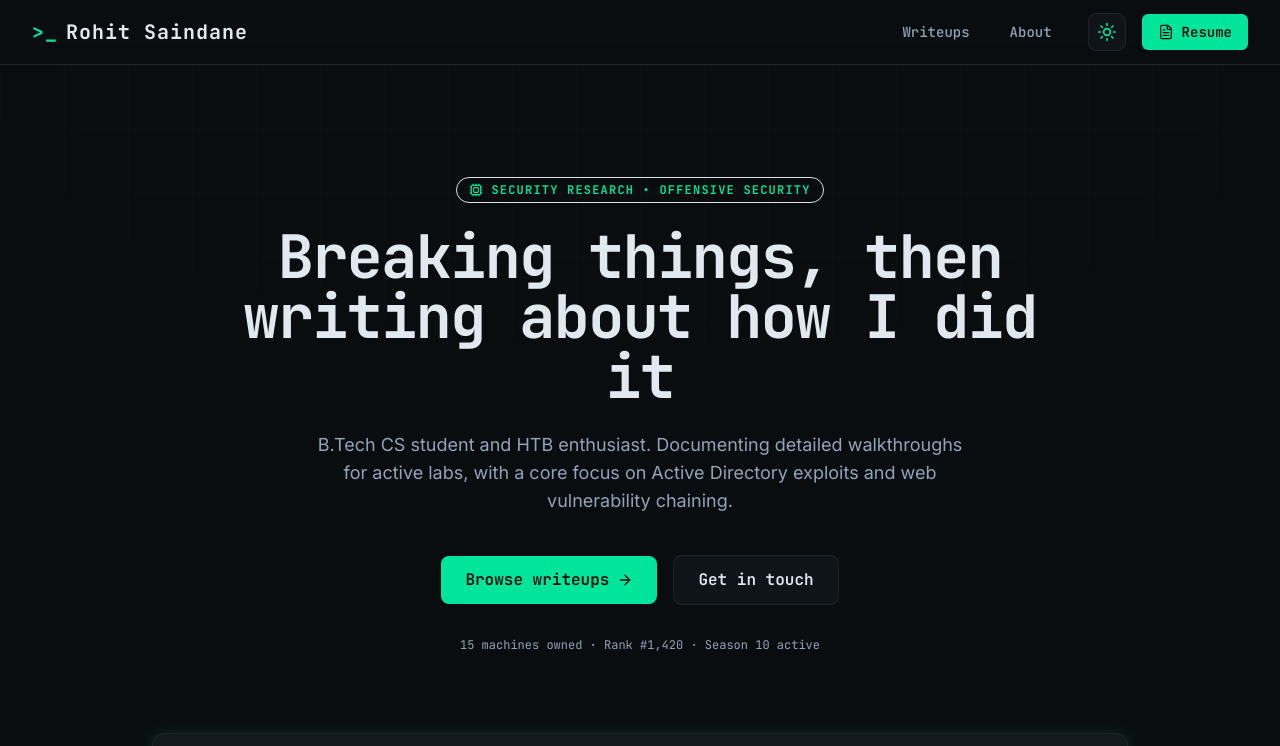
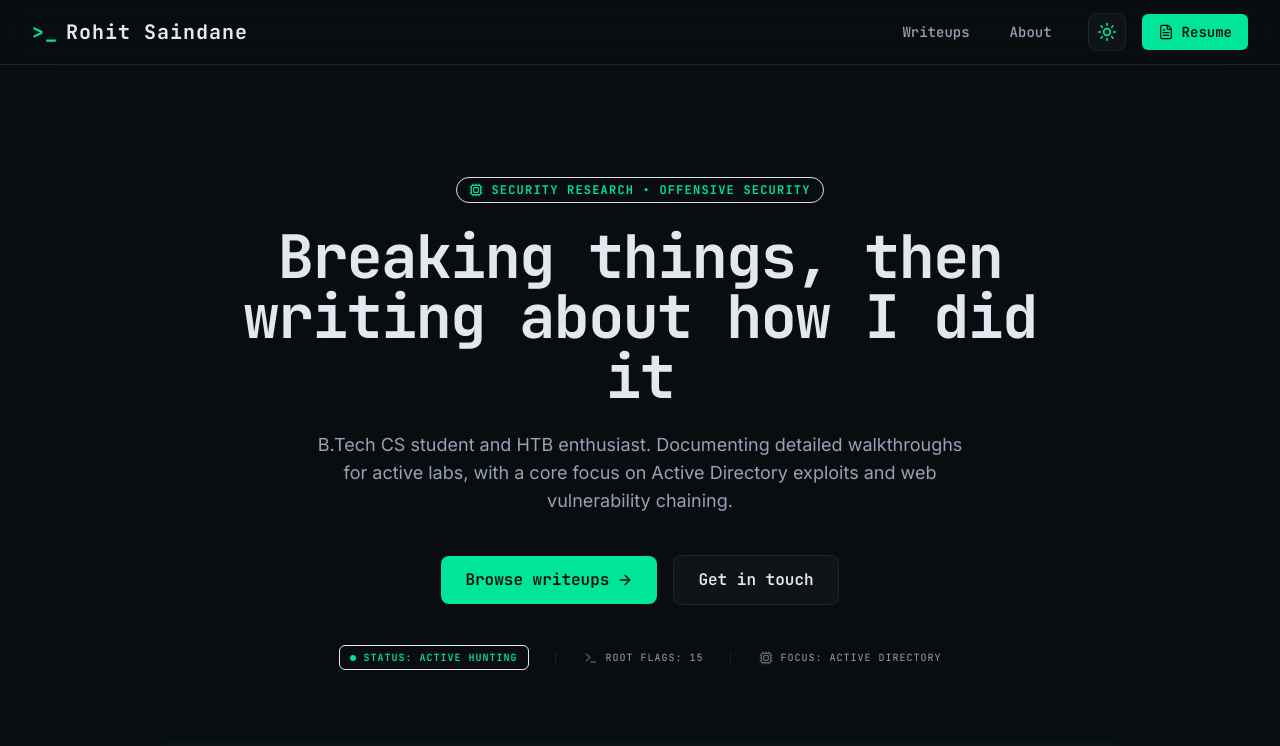
Before and after one commit to Rohit-Saindane/htb-writeup-portfolio, a Next.js app: page / in a window 1280 px wide. Shown: the top 746 px of the page. Built offline with nearby package versions, Linux system fonts and the light colour scheme.

Commit message:
Replace static hero HTB line with dynamic terminal status bar

```diff
--- a/src/app/page.tsx
+++ b/src/app/page.tsx
@@ -126,8 +126,21 @@ export default function Home() {
             </Link>
           </div>
 
-          <div className="mt-8 text-xs font-mono text-muted-foreground">
-            {allWriteups.length} machines owned · Rank #1,420 · Season 10 active
+          <div className="mt-10 flex flex-wrap justify-center items-center gap-3 sm:gap-6 text-[10px] font-mono text-muted-foreground tracking-widest uppercase">
+            <span className="flex items-center gap-2 px-2.5 py-1 rounded-md bg-accent/5 border border-accent/10">
+              <span className="w-1.5 h-1.5 rounded-full bg-accent animate-pulse" />
+              <span className="text-accent font-semibold">STATUS: ACTIVE HUNTING</span>
+            </span>
+            <span className="hidden sm:inline text-border">|</span>
+            <span className="flex items-center gap-2">
+              <Terminal className="w-3.5 h-3.5 opacity-60" />
+              <span>ROOT FLAGS: {allWriteups.length}</span>
+            </span>
+            <span className="hidden sm:inline text-border">|</span>
+            <span className="flex items-center gap-2">
+              <Cpu className="w-3.5 h-3.5 opacity-60" />
+              <span>FOCUS: ACTIVE DIRECTORY</span>
+            </span>
           </div>
         </div>
       </section>
```
